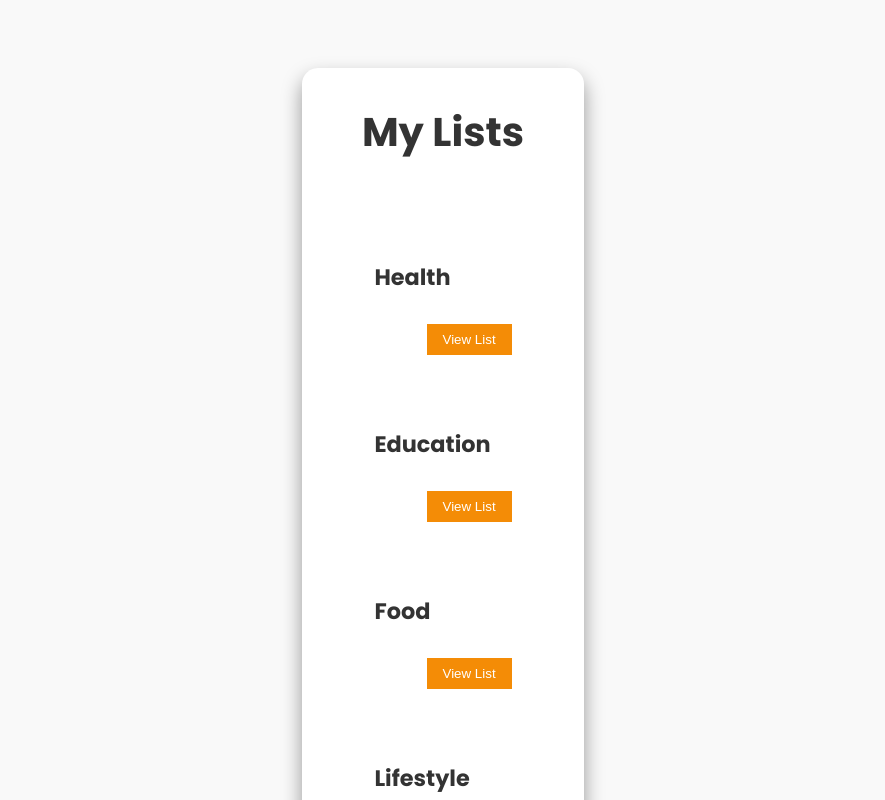
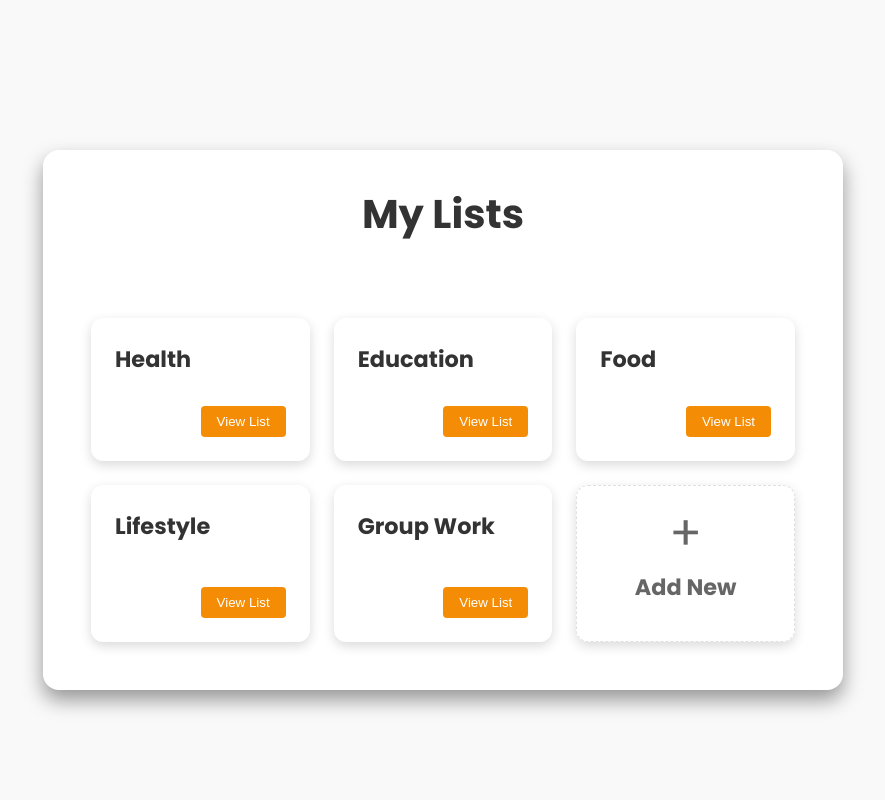
Before and after one commit to Youssef-Doraii/todolist, a React (Vite) app: page / in a window 1280 px wide. Shown: the top 800 px of the page, without its empty margins (197-1082 px from the left). Built offline with nearby package versions, Linux system fonts and the light colour scheme; data requests are answered from the project's data file.

Commit message:
fixed the layout of the my lists page

```diff
--- a/src/App.css
+++ b/src/App.css
@@ -1,3 +1,11 @@
+html, body, #root {
+  margin: 0;
+  padding: 0;
+  width: 100%;
+  height: 100%;
+  box-sizing: border-box;
+}
+
 .app-container {
   display: flex;
   justify-content: center;
@@ -5,6 +13,7 @@
   min-height: 100vh;
   background-color: var(--background);
   padding: var(--spacing-md);
+  width: 100%;
 }
 
 .main-card {
@@ -12,8 +21,9 @@
   border-radius: var(--radius-lg);
   padding: var(--spacing-xl);
   box-shadow: 0 10px 20px rgba(0, 0, 0, 0.4);
-  width: 100%;
-  max-width: 600px;
+  width: 90%;
+  max-width: 800px;
+  min-width: 300px;
   margin-left: auto;
   margin-right: auto;
   margin-top: var(--spacing-xl);
--- a/src/components/lists/ListDashboard.css
+++ b/src/components/lists/ListDashboard.css
@@ -1,57 +1,55 @@
-/* src/components/lists/ListDashboard.css */
-
 .list-dashboard {
   padding: var(--spacing-md);
 }
 
 .list-grid {
   display: grid;
-  grid-template-columns: repeat(auto-fill, minmax(180px, 1fr)); /* Adjust card width as needed */
-  gap: var(--spacing-lg); /* Space between cards */
-  margin-top: var(--spacing-xl); /* Space below the title */
+  grid-template-columns: repeat(auto-fill, minmax(180px, 1fr));
+  gap: var(--spacing-lg);
+  margin-top: var(--spacing-xl);
 }
 
 .list-card {
   background-color: var(--card-background);
-  border-radius: var(--border-radius);
-  box-shadow: var(--shadow);
+  border-radius: var(--radius-md);
+  box-shadow: 0 4px 12px var(--shadow);
   padding: var(--spacing-lg);
   display: flex;
   flex-direction: column;
   justify-content: space-between;
   align-items: flex-start;
   cursor: pointer;
-  transition: transform 0.2s ease-in-out, box-shadow 0.2s ease-in-out;
+  transition: transform 0.3s ease-in-out, box-shadow 0.3s ease-in-out;
 }
 
 .list-card:hover {
   transform: translateY(-5px);
-  box-shadow: 0 8px 20px rgba(0, 0, 0, 0.15);
+  box-shadow: 0 8px 20px rgba(230, 81, 0, 0.4);
 }
 
 .list-card-title {
-  font-size: 1.4em; /* Larger title for cards */
+  font-size: 1.4em;
   font-weight: bold;
   color: var(--text-dark);
   margin-bottom: var(--spacing-sm);
-  text-align: left; /* Align text to the left within the card */
-  width: 100%; /* Take full width */
+  text-align: left;
+  width: 100%;
 }
 
 .list-card-button {
-  background-color: var(--primary); /* Use your primary color variable */
+  background-color: var(--primary);
   color: white;
   border: none;
-  border-radius: var(--border-radius-sm);
+  border-radius: var(--radius-xs);
   padding: var(--spacing-xs) var(--spacing-md);
   cursor: pointer;
   transition: background-color 0.2s ease-in-out;
-  margin-top: var(--spacing-md); /* Space between title and button */
-  align-self: flex-end; /* Align button to bottom right */
+  margin-top: var(--spacing-md);
+  align-self: flex-end;
 }
 
 .list-card-button:hover {
-  background-color: var(--primary-dark); /* A slightly darker shade for hover */
+  background-color: var(--primary-dark);
 }
 
 .no-lists-message {
@@ -61,7 +59,6 @@
   font-size: 1.1em;
 }
 
-/* Styles for the "Add New" card (from previous App.css suggestion) */
 .list-card.add-new-card {
   border: 1px dashed var(--border);
   background-color: var(--background-light);
@@ -90,4 +87,5 @@
 
 .add-new-card .list-card-title {
   color: var(--text-medium);
+  text-align: center;
 }
--- a/src/components/lists/ListDashboard.tsx
+++ b/src/components/lists/ListDashboard.tsx
@@ -43,14 +43,12 @@ export function ListDashboard({ onSelectList }: ListDashboardProps) {
             <div
               key={list.id}
               className="list-card"
-              onClick={() => onSelectList(list.id, list.name)} // <--- Call onSelectList here
+              onClick={() => onSelectList(list.id, list.name)}
             >
               <h3 className="list-card-title">{list.name}</h3>
-              {/* You can optionally add a counter for tasks here later */}
               <button className="list-card-button">View List</button>
             </div>
           ))}
-          {/* Optional: Add a card for adding a new list */}
           <div
             className="list-card add-new-card"
             onClick={() => alert("Add New List functionality coming soon!")}
--- a/src/styles/variables.css
+++ b/src/styles/variables.css
@@ -1,6 +1,7 @@
 :root{
     /* Colors */
     --primary: #f48c06;
+    --primary-dark: #E65100;
     --background: #f9f9f9;
     --card-background: #ffffff;
     --text-dark: #333333;
@@ -8,6 +9,7 @@
     --text-light: #999999;
     --border: #e0e0e0;
     --danger: #dc3545;
+    --shadow: rgba(0, 0, 0, 0.15);
 
     /* Spacing */
   --spacing-xs: 8px;
```
